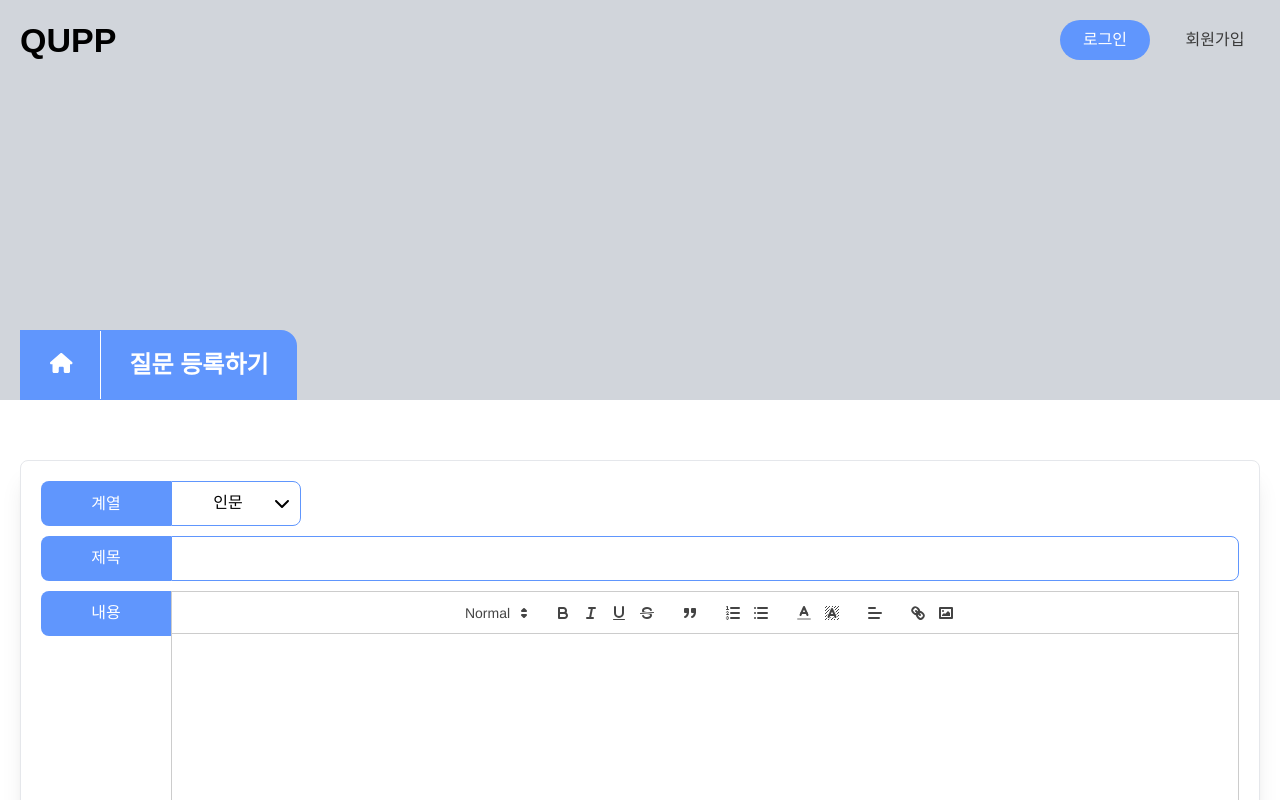
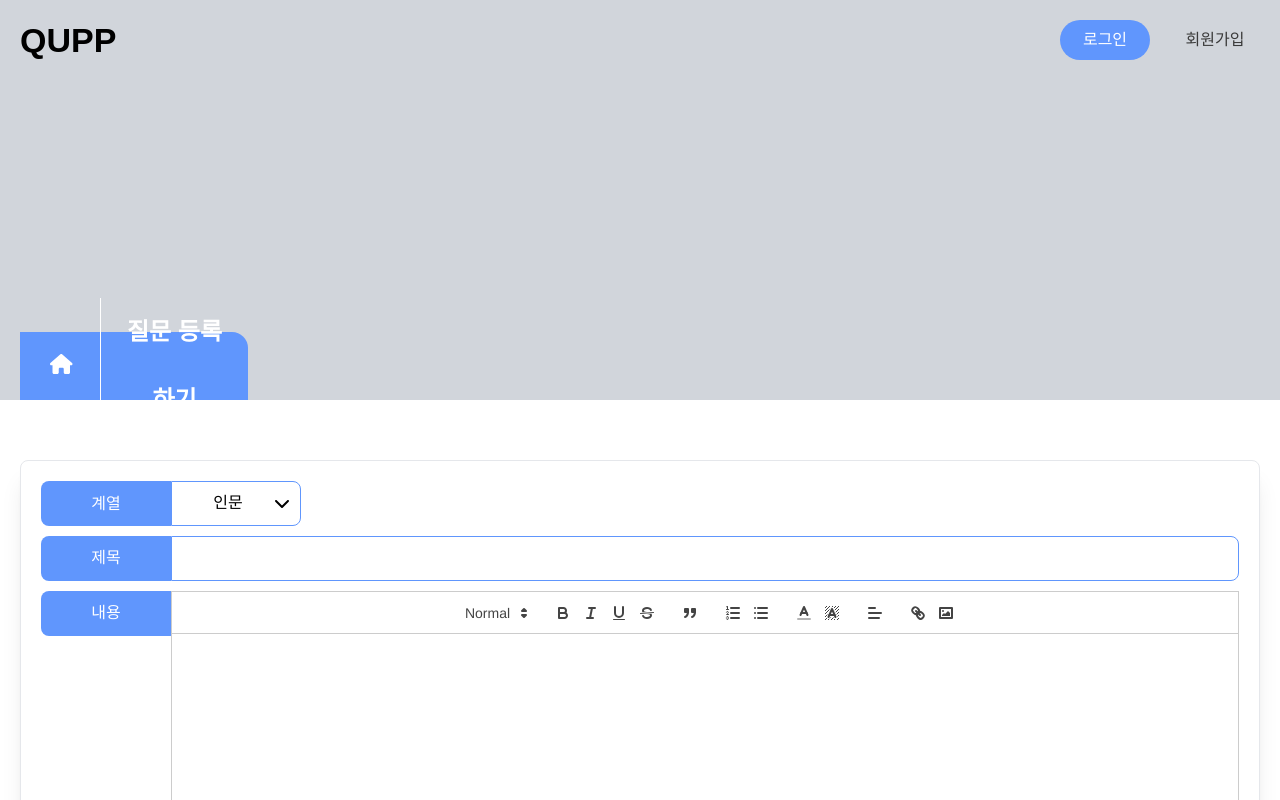
Before and after one commit to crewd/qupp-front, a Next.js app: page /qna/write in a window 1280 px wide. Shown: the top 800 px of the page. Built offline with nearby package versions, Linux system fonts and the light colour scheme.

Commit message:
design: bg 메뉴 크기 조정

```diff
--- a/components/common/bgTitle.tsx
+++ b/components/common/bgTitle.tsx
@@ -6,8 +6,8 @@ const BgTitle = ({ children }: { children: React.ReactNode }) => {
   return (
     <div>
       <div className="absolute top-0 left-0 right-0 w-full h-[400px] bg-gray-300 -z-10" />
-      <div className="mt-[250px]">
-        <div className="mb-[60px] bg-primary w-[277px] h-[70px] leading-[68px] flex items-center pr-[20px] justify-between rounded-tr-2xl">
+      <div className="mt-[252px]">
+        <div className="mb-[60px] bg-primary w-[228px] h-[68px] leading-[68px] flex items-center pr-[20px] justify-between rounded-tr-2xl">
           <Link href="/">
             <a className=" w-[80px] h-[70px]">
               <FontAwesomeIcon
```
